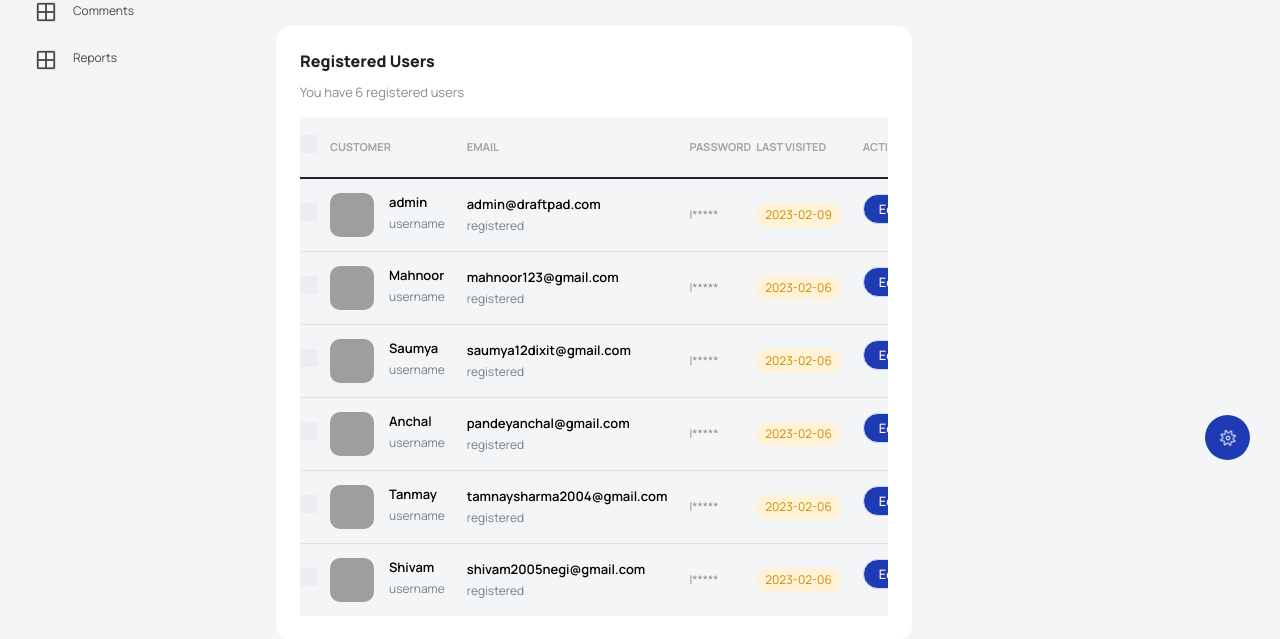
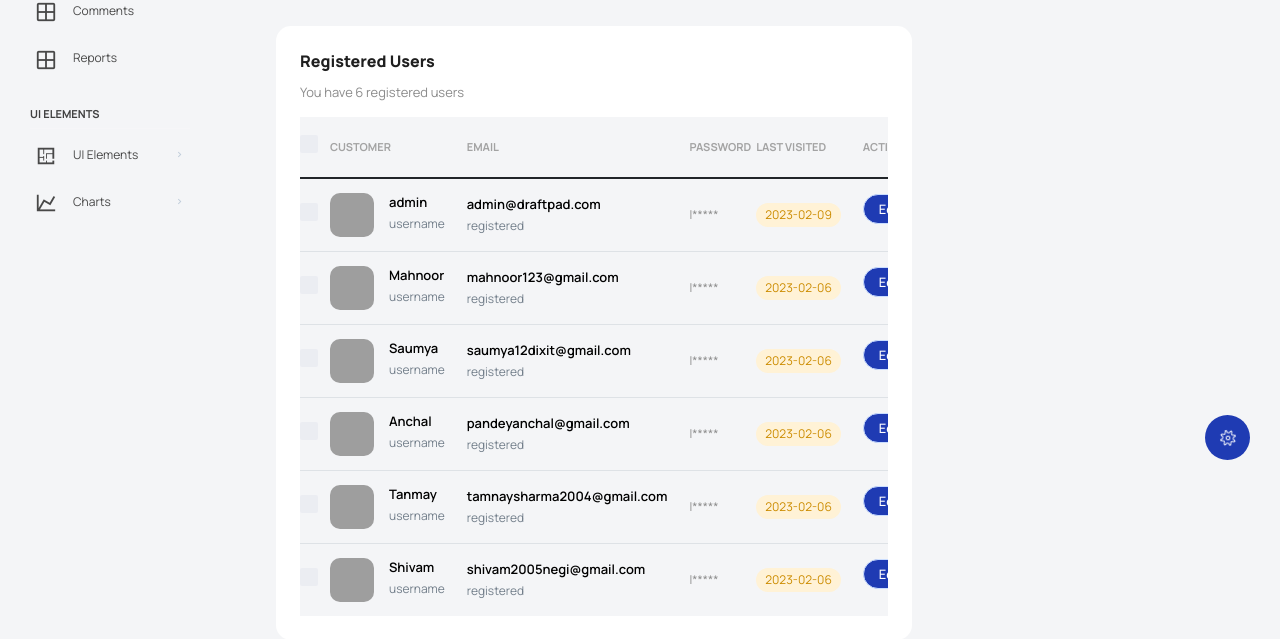
Before and after one commit to MahiSharma000/draftpad_web, a Flask app: page /admin/dashboard in a window 1280 px wide. Shown: the part 300-939 px from the top of the page. Run offline with Flask 2, Linux system fonts and the light colour scheme; data comes from the database, SQL or seed files in the repository; both versions use the stored data as it was after the commit; data that the repository does not hold is empty; some libraries are stand-ins or nearby versions; grey boxes are pictures that could not be loaded.

Commit message:
changed sidebar

```diff
--- a/apps/home/routes.py
+++ b/apps/home/routes.py
@@ -63,3 +63,8 @@ def admin_dashboard():
     Comments = Comment.query.all()
     Reports = Report.query.all()
     return render_template('admin/dashboard.html', users=users, books=books, categories=categories,Comments=Comments,Reports=Reports)
+
+@blueprint.route('/home/userDetails')
+def admin_userDetails():
+    users = Users.query.all()
+    return render_template('admin/userDetails.html', users=users)
--- a/apps/templates/includes/sidebar.html
+++ b/apps/templates/includes/sidebar.html
@@ -37,5 +37,31 @@
               <span class="menu-title" >Reports</span>
             </a>
           </li>
+          <li class="nav-item nav-category">UI Elements</li>
+          <li class="nav-item">
+            <a class="nav-link" data-bs-toggle="collapse" href="#ui-basic" aria-expanded="false" aria-controls="ui-basic">
+              <i class="menu-icon mdi mdi-floor-plan"></i>
+              <span class="menu-title">UI Elements</span>
+              <i class="menu-arrow"></i>
+            </a>
+            <div class="collapse" id="ui-basic">
+              <ul class="nav flex-column sub-menu">
+                <li class="nav-item"> <a class="nav-link" href="/buttons.html">Buttons</a></li>
+                <li class="nav-item"> <a class="nav-link" href="/typography.html">Typography</a></li>
+                <li class="nav-item"><a class="nav-link" href="dropdowns.html">Dropdown</a></li>
+              </ul>
+          </li>
+          <li class="nav-item">
+            <a class="nav-link" data-bs-toggle="collapse" href="#charts" aria-expanded="false" aria-controls="charts">
+              <i class="menu-icon mdi mdi-chart-line"></i>
+              <span class="menu-title">Charts</span>
+              <i class="menu-arrow"></i>
+            </a>
+            <div class="collapse" id="charts">
+              <ul class="nav flex-column sub-menu">
+                <li class="nav-item"> <a class="nav-link" href="/chartjs.html">ChartJs</a>
+              </li>
+            </ul>
+          </li>
         </ul>
       </nav>
```
Also changed, not shown: apps/db.sqlite3.
